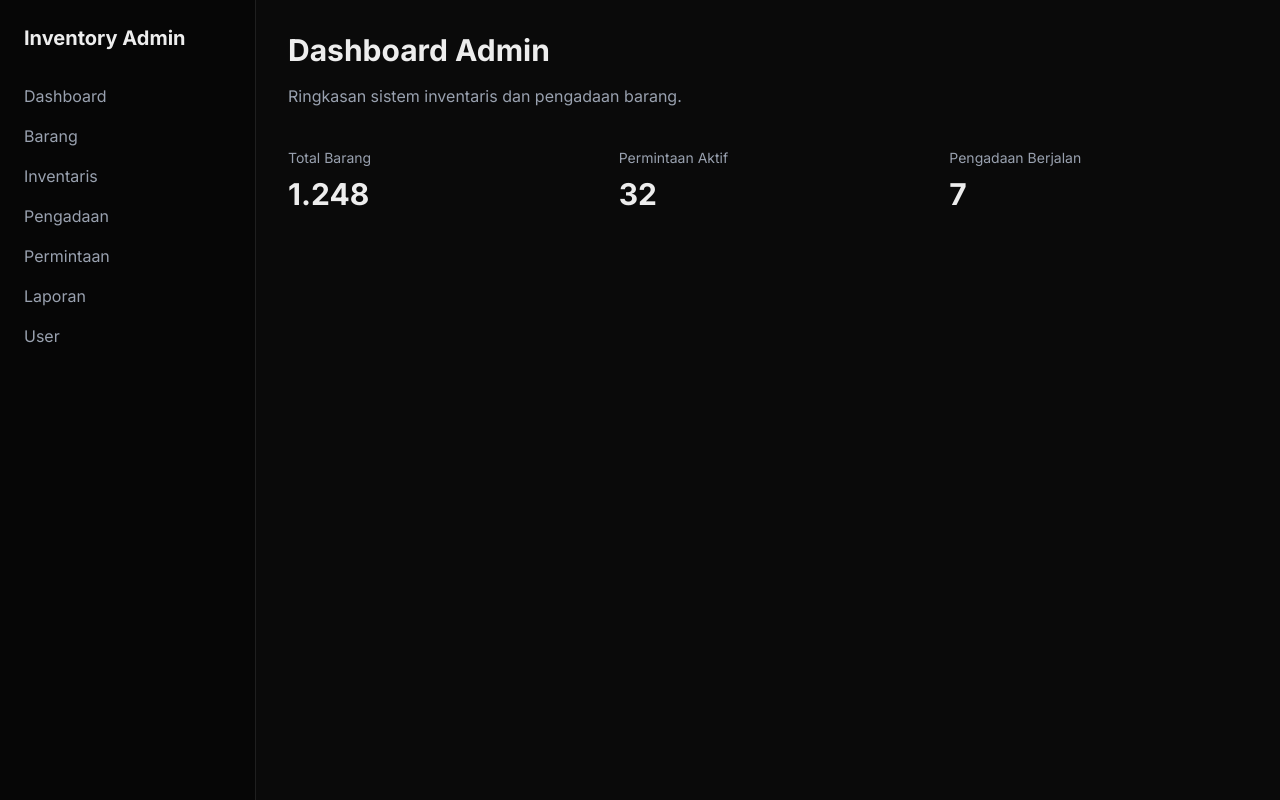
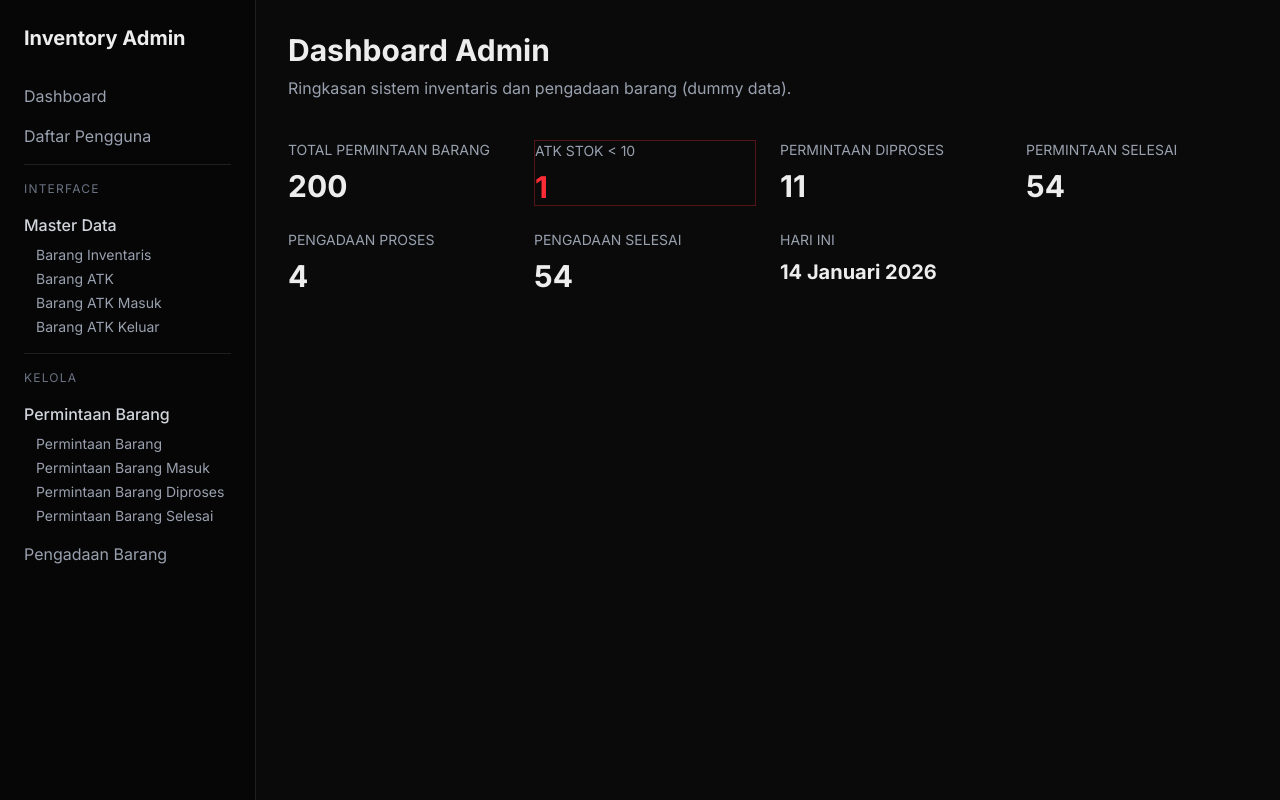
Before and after one commit to asstroboyz/projects-map, a Next.js app: page /projects/inventory/admin in a window 1280 px wide. Built offline with nearby package versions, Linux system fonts and the light colour scheme.

Commit message:
Revamp admin dashboard and menu structure

```diff
--- a/app/projects/inventory/admin/layout.tsx
+++ b/app/projects/inventory/admin/layout.tsx
@@ -1,14 +1,110 @@
 import Link from "next/link";
+type LinkMenu = {
+  type: "link";
+  label: string;
+  href: string;
+};
 
-const adminMenu = [
-  { label: "Dashboard", href: "/projects/inventory/admin" },
-  { label: "Barang", href: "/projects/inventory/admin/barang" },
-  { label: "Inventaris", href: "/projects/inventory/admin/inventaris" },
-  { label: "Pengadaan", href: "/projects/inventory/admin/pengadaan" },
-  { label: "Permintaan", href: "/projects/inventory/admin/permintaan-barang" },
-  { label: "Laporan", href: "/projects/inventory/admin/laporan" },
-  { label: "User", href: "/projects/inventory/admin/user" },
+type GroupMenu = {
+  type: "group";
+  label: string;
+  items: {
+    label: string;
+    href: string;
+  }[];
+};
+
+type HeadingMenu = {
+  type: "heading";
+  label: string;
+};
+
+type DividerMenu = {
+  type: "divider";
+};
+
+type AdminMenu =
+  | LinkMenu
+  | GroupMenu
+  | HeadingMenu
+  | DividerMenu;
+
+const adminMenu: AdminMenu[] = [
+  {
+    type: "link",
+    label: "Dashboard",
+    href: "/projects/inventory/admin",
+  },
+  {
+    type: "link",
+    label: "Daftar Pengguna",
+    href: "/projects/inventory/admin/user",
+  },
+  {
+    type: "divider",
+  },
+  {
+    type: "heading",
+    label: "Interface",
+  },
+  {
+    type: "group",
+    label: "Master Data",
+    items: [
+      {
+        label: "Barang Inventaris",
+        href: "/projects/inventory/admin/inventaris",
+      },
+      {
+        label: "Barang ATK",
+        href: "/projects/inventory/admin/barang",
+      },
+      {
+        label: "Barang ATK Masuk",
+        href: "/projects/inventory/admin/trans-masuk",
+      },
+      {
+        label: "Barang ATK Keluar",
+        href: "/projects/inventory/admin/trans-keluar",
+      },
+    ],
+  },
+  {
+    type: "divider",
+  },
+  {
+    type: "heading",
+    label: "Kelola",
+  },
+  {
+    type: "group",
+    label: "Permintaan Barang",
+    items: [
+      {
+        label: "Permintaan Barang",
+        href: "/projects/inventory/admin/permintaan-barang",
+      },
+      {
+        label: "Permintaan Barang Masuk",
+        href: "/projects/inventory/admin/permintaan-masuk",
+      },
+      {
+        label: "Permintaan Barang Diproses",
+        href: "/projects/inventory/admin/permintaan-proses",
+      },
+      {
+        label: "Permintaan Barang Selesai",
+        href: "/projects/inventory/admin/permintaan-selesai",
+      },
+    ],
+  },
+  {
+    type: "link",
+    label: "Pengadaan Barang",
+    href: "/projects/inventory/admin/pengadaan",
+  },
 ];
+
 
 export default function AdminLayout({
   children,
@@ -24,20 +120,66 @@ export default function AdminLayout({
         </h2>
 
         <nav className="space-y-4">
-          {adminMenu.map((m) => (
-            <Link
-              key={m.href}
-              href={m.href}
-              className="block text-gray-400 hover:text-white transition"
-            >
-              {m.label}
-            </Link>
-          ))}
+          {adminMenu.map((item, idx) => {
+            if (item.type === "divider") {
+              return (
+                <hr
+                  key={idx}
+                  className="border-white/10"
+                />
+              );
+            }
+
+            if (item.type === "heading") {
+              return (
+                <div
+                  key={idx}
+                  className="text-xs uppercase tracking-widest text-gray-500"
+                >
+                  {item.label}
+                </div>
+              );
+            }
+
+            if (item.type === "group") {
+              return (
+                <div key={idx} className="space-y-2">
+                  <div className="text-gray-300 font-medium">
+                    {item.label}
+                  </div>
+
+                  <div className="ml-3 space-y-1">
+                    {item.items.map((sub) => (
+                      <Link
+                        key={sub.href}
+                        href={sub.href}
+                        className="block text-gray-400 hover:text-white transition text-sm"
+                      >
+                        {sub.label}
+                      </Link>
+                    ))}
+                  </div>
+                </div>
+              );
+            }
+
+            return (
+              <Link
+                key={item.href}
+                href={item.href}
+                className="block text-gray-400 hover:text-white transition"
+              >
+                {item.label}
+              </Link>
+            );
+          })}
         </nav>
       </aside>
 
       {/* Main */}
-      <main className="flex-1 p-8">{children}</main>
+      <main className="flex-1 p-8">
+        {children}
+      </main>
     </div>
   );
 }
--- a/app/projects/inventory/admin/page.tsx
+++ b/app/projects/inventory/admin/page.tsx
@@ -1,28 +1,125 @@
+"use client";
+
+import { useEffect, useState } from "react";
+import Link from "next/link";
+
+function random(min: number, max: number) {
+  return Math.floor(Math.random() * (max - min + 1)) + min;
+}
+
 export default function AdminDashboard() {
+  const [data, setData] = useState({
+    totalPermintaan: random(80, 200),
+    stokAtkRendah: random(1, 15),
+    permintaanProses: random(5, 40),
+    permintaanSelesai: random(50, 150),
+    pengadaanProses: random(1, 10),
+    pengadaanSelesai: random(10, 60),
+  });
+
+  useEffect(() => {
+    const interval = setInterval(() => {
+      setData({
+        totalPermintaan: random(80, 200),
+        stokAtkRendah: random(1, 15),
+        permintaanProses: random(5, 40),
+        permintaanSelesai: random(50, 150),
+        pengadaanProses: random(1, 10),
+        pengadaanSelesai: random(10, 60),
+      });
+    }, 150000);
+
+    return () => clearInterval(interval);
+  }, []);
+
   return (
     <section>
-      <h1 className="text-3xl font-bold mb-4">
+      <h1 className="text-3xl font-bold mb-2">
         Dashboard Admin
       </h1>
 
       <p className="text-gray-400 mb-10">
-        Ringkasan sistem inventaris dan pengadaan barang.
+        Ringkasan sistem inventaris dan pengadaan barang (dummy data).
       </p>
 
-      <div className="grid grid-cols-1 md:grid-cols-3 gap-8">
-        <div className="inventory-card">
-          <p className="text-gray-400 text-sm">Total Barang</p>
-          <h3 className="text-3xl font-bold mt-2">1.248</h3>
-        </div>
+      <div className="grid grid-cols-1 md:grid-cols-4 gap-6">
+        <Link href="/projects/inventory/admin/permintaan-barang">
+          <div className="inventory-card cursor-pointer">
+            <p className="text-gray-400 text-sm uppercase">
+              Total Permintaan Barang
+            </p>
+            <h3 className="text-3xl font-bold mt-2">
+              {data.totalPermintaan}
+            </h3>
+          </div>
+        </Link>
+
+        <Link href="/projects/inventory/admin/barang">
+          <div className="inventory-card cursor-pointer border border-red-500/30">
+            <p className="text-gray-400 text-sm uppercase">
+              ATK Stok &lt; 10
+            </p>
+            <h3 className="text-3xl font-bold mt-2 text-red-500">
+              {data.stokAtkRendah}
+            </h3>
+          </div>
+        </Link>
+
+        <Link href="/projects/inventory/admin/permintaan-proses">
+          <div className="inventory-card cursor-pointer">
+            <p className="text-gray-400 text-sm uppercase">
+              Permintaan Diproses
+            </p>
+            <h3 className="text-3xl font-bold mt-2">
+              {data.permintaanProses}
+            </h3>
+          </div>
+        </Link>
+
+        <Link href="/projects/inventory/admin/permintaan-selesai">
+          <div className="inventory-card cursor-pointer">
+            <p className="text-gray-400 text-sm uppercase">
+              Permintaan Selesai
+            </p>
+            <h3 className="text-3xl font-bold mt-2">
+              {data.permintaanSelesai}
+            </h3>
+          </div>
+        </Link>
+
+        <Link href="/projects/inventory/admin/pengadaan">
+          <div className="inventory-card cursor-pointer">
+            <p className="text-gray-400 text-sm uppercase">
+              Pengadaan Proses
+            </p>
+            <h3 className="text-3xl font-bold mt-2">
+              {data.pengadaanProses}
+            </h3>
+          </div>
+        </Link>
+
+        <Link href="/projects/inventory/admin/pengadaan">
+          <div className="inventory-card cursor-pointer">
+            <p className="text-gray-400 text-sm uppercase">
+              Pengadaan Selesai
+            </p>
+            <h3 className="text-3xl font-bold mt-2">
+              {data.pengadaanSelesai}
+            </h3>
+          </div>
+        </Link>
 
         <div className="inventory-card">
-          <p className="text-gray-400 text-sm">Permintaan Aktif</p>
-          <h3 className="text-3xl font-bold mt-2">32</h3>
-        </div>
-
-        <div className="inventory-card">
-          <p className="text-gray-400 text-sm">Pengadaan Berjalan</p>
-          <h3 className="text-3xl font-bold mt-2">7</h3>
+          <p className="text-gray-400 text-sm uppercase">
+            Hari Ini
+          </p>
+          <h3 className="text-xl font-bold mt-2">
+            {new Date().toLocaleDateString("id-ID", {
+              day: "numeric",
+              month: "long",
+              year: "numeric",
+            })}
+          </h3>
         </div>
       </div>
     </section>
--- a/src/components/Hero.tsx
+++ b/src/components/Hero.tsx
@@ -1,4 +1,25 @@
+"use client";
+
+import { useEffect, useState } from "react";
+
+
+
+const LOCAL_IMAGE = "/foto/me.jpg";
+const FALLBACK_IMAGE =
+  "https://lh3.googleusercontent.com/aida-public/AB6AXuDloz2NUJXREihx1k3tqDVYPXpY27Hs-y4iS4jqTiuFyDZo8UBuw_ZuXMWwtrceopxapUPxuZZZUKn6CceFH_Jz-tKzvUPp76nzA5QxnRWk18KT59Grs7TOTOcMMkODYIAqsv9HKd4_hQie4wH-rr3YBmq11k5ksPb0Tm7GmqaWChBqcxqCvcWGQfdq8EZMKIiRfbAibV1oDVBPE2UFHRq9EJckQHLHplXqZa2rsK_zwEwb555E8q2hQF9iqclZB8qa6pnKLllYhVA";
+
+
 export default function Hero() {
+
+  const [bgImage, setBgImage] = useState(FALLBACK_IMAGE);
+
+  useEffect(() => {
+    const img = new Image();
+    img.src = LOCAL_IMAGE;
+
+    img.onload = () => setBgImage(LOCAL_IMAGE);
+    img.onerror = () => setBgImage(FALLBACK_IMAGE);
+  }, []);
   return (
     <section
       id="journey"
@@ -7,10 +28,7 @@ export default function Hero() {
       {/* background blur */}
       <div
         className="absolute inset-0 bg-cover bg-center opacity-30 blur-sm"
-        style={{
-          backgroundImage:
-            'url("https://lh3.googleusercontent.com/aida-public/AB6AXuDloz2NUJXREihx1k3tqDVYPXpY27Hs-y4iS4jqTiuFyDZo8UBuw_ZuXMWwtrceopxapUPxuZZZUKn6CceFH_Jz-tKzvUPp76nzA5QxnRWk18KT59Grs7TOTOcMMkODYIAqsv9HKd4_hQie4wH-rr3YBmq11k5ksPb0Tm7GmqaWChBqcxqCvcWGQfdq8EZMKIiRfbAibV1oDVBPE2UFHRq9EJckQHLHplXqZa2rsK_zwEwb555E8q2hQF9iqclZB8qa6pnKLllYhVA")',
-        }}
+        style={{ backgroundImage: `url("${bgImage}")` }}
       />
 
       <div className="relative z-10 grid md:grid-cols-2 gap-12 max-w-[1400px] mx-auto">
@@ -45,10 +63,7 @@ export default function Hero() {
           <div className="absolute inset-0 bg-block-bg rounded-xl -rotate-6 scale-105" />
           <div
             className="relative aspect-[4/5] rounded-xl bg-cover bg-center border border-border-subtle"
-            style={{
-              backgroundImage:
-                'url("https://lh3.googleusercontent.com/aida-public/AB6AXuDloz2NUJXREihx1k3tqDVYPXpY27Hs-y4iS4jqTiuFyDZo8UBuw_ZuXMWwtrceopxapUPxuZZZUKn6CceFH_Jz-tKzvUPp76nzA5QxnRWk18KT59Grs7TOTOcMMkODYIAqsv9HKd4_hQie4wH-rr3YBmq11k5ksPb0Tm7GmqaWChBqcxqCvcWGQfdq8EZMKIiRfbAibV1oDVBPE2UFHRq9EJckQHLHplXqZa2rsK_zwEwb555E8q2hQF9iqclZB8qa6pnKLllYhVA")',
-            }}
+            style={{ backgroundImage: `url("${bgImage}")` }}
           />
         </div>
       </div>
```
Also changed, not shown: 1 other file (tests, documents, lock files or other folders).
